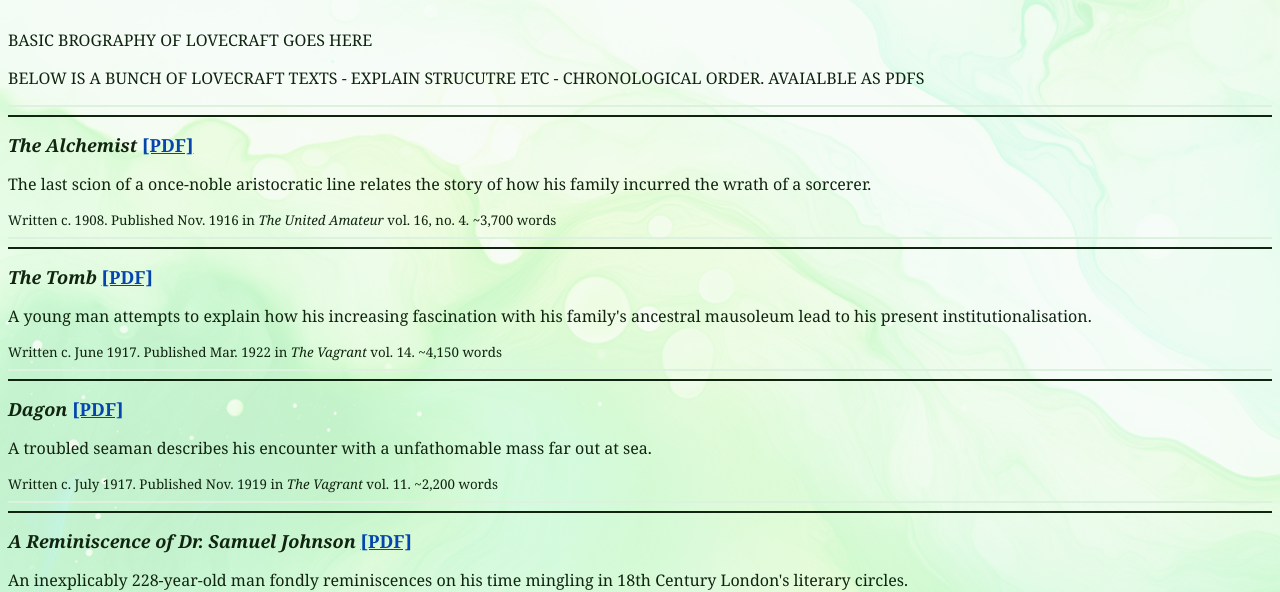
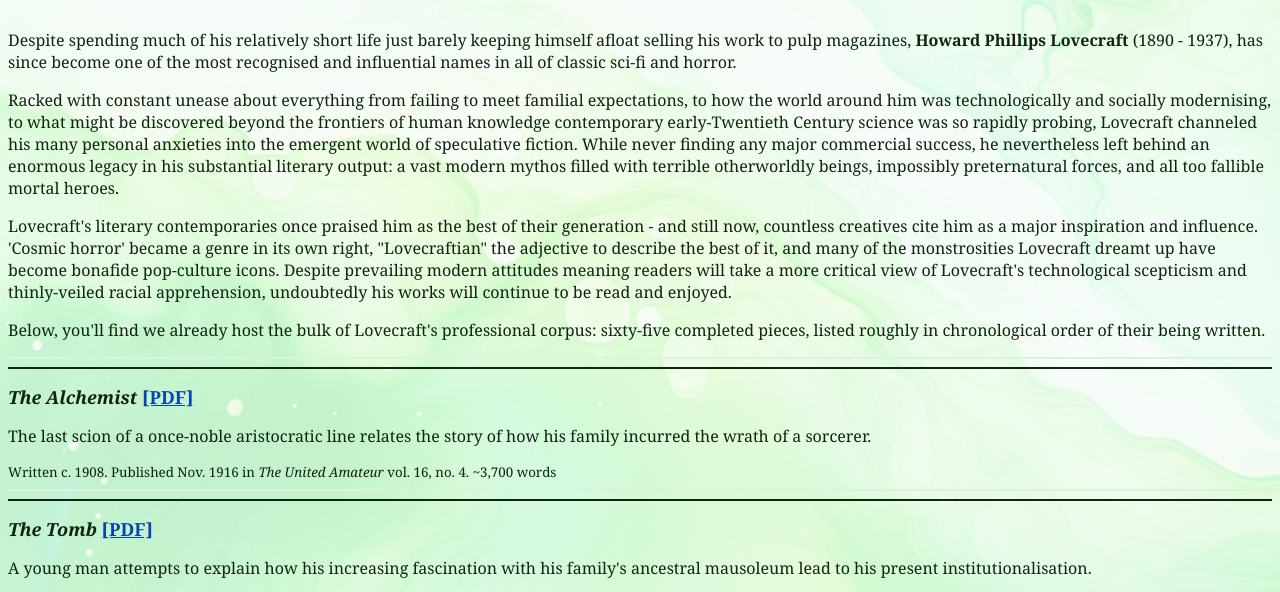
Before and after one commit to JohnDavidCard/DunwichReader, a plain HTML site: page lovecraft.html in a window 1280 px wide. Shown: the part 224-816 px from the top of the page. Drawn offline with Linux system fonts and the light colour scheme.

Commit message:
Update lovecraft.html

```diff
--- a/lovecraft.html
+++ b/lovecraft.html
@@ -43,16 +43,20 @@ body {
 
 
 
-<p style="text-align:center"><a href="index">↩&nbsp; back to site landing</a>
+<p style="text-align:center"><a href="index.html">↩&nbsp; back to site landing</a>
 
 
 <p style="text-align:center;"><span style="font-size:40px;"><strong>H. P. Lovecraft</strong></span>
 
 <BR><TABLE WIDTH="98%" BORDER="0" CELLSPACING="7" CELLPADDING="0">
 
-<p style="text-align:left;">BASIC BROGRAPHY OF LOVECRAFT GOES HERE</span></p>
+<p style="text-align:left;">Despite spending much of his relatively short life just barely keeping himself afloat selling his work to pulp magazines, <b>Howard Phillips Lovecraft</b> (1890 - 1937), has since become one of the most recognised and influential names in all of classic sci-fi and horror. </span></p>
 
-<p style="text-align:left;">BELOW IS A BUNCH OF LOVECRAFT TEXTS - EXPLAIN STRUCUTRE ETC - CHRONOLOGICAL ORDER. AVAIALBLE AS PDFS</span></p>
+<p style="text-align:left;">Racked with constant unease about everything from failing to meet familial expectations, to how the world around him was technologically and socially modernising, to what might be discovered beyond the frontiers of human knowledge contemporary early-Twentieth Century science was so rapidly probing, Lovecraft channeled his many personal anxieties into the emergent world of speculative fiction. While never finding any major commercial success, he nevertheless left behind an enormous legacy in his substantial literary output: a vast modern mythos filled with terrible otherworldly beings, impossibly preternatural forces, and all too fallible mortal heroes.</span></p>
+
+<p style="text-align:left;">Lovecraft's literary contemporaries once praised him as the best of their generation - and still now, countless creatives cite him as a major inspiration and influence. 'Cosmic horror' became a genre in its own right, "Lovecraftian" the adjective to describe the best of it, and many of the monstrosities Lovecraft dreamt up have become bonafide pop-culture icons. Despite prevailing modern attitudes meaning readers will take a more critical view of Lovecraft's technological scepticism and thinly-veiled racial apprehension, undoubtedly his works will continue to be read and enjoyed. </span></p>
+
+<p style="text-align:left;">Below, you'll find we already host the bulk of Lovecraft's professional corpus: sixty-five completed pieces, listed roughly in chronological order of their being written. </span></p>
 
 
 <TR VALIGN="TOP">
```
